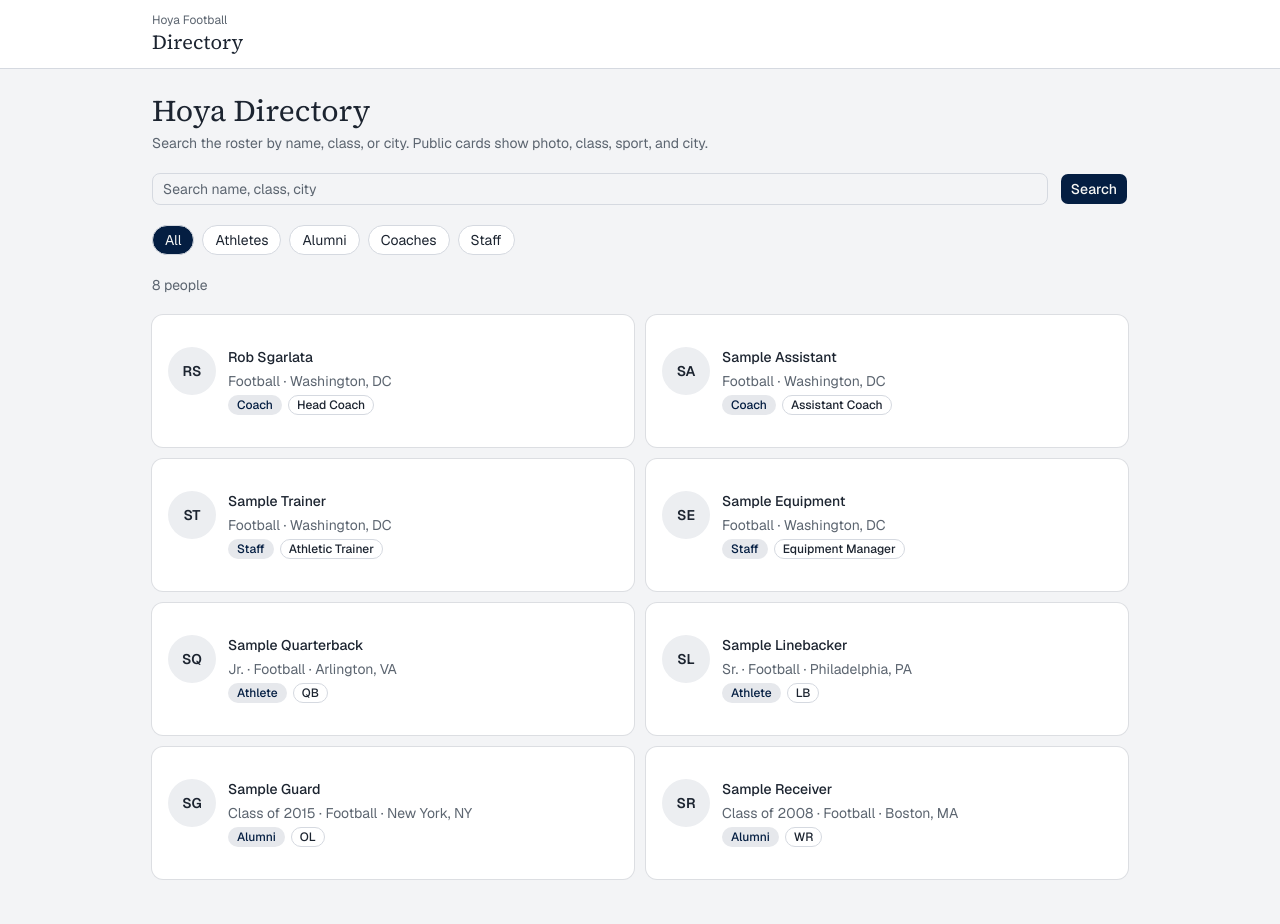
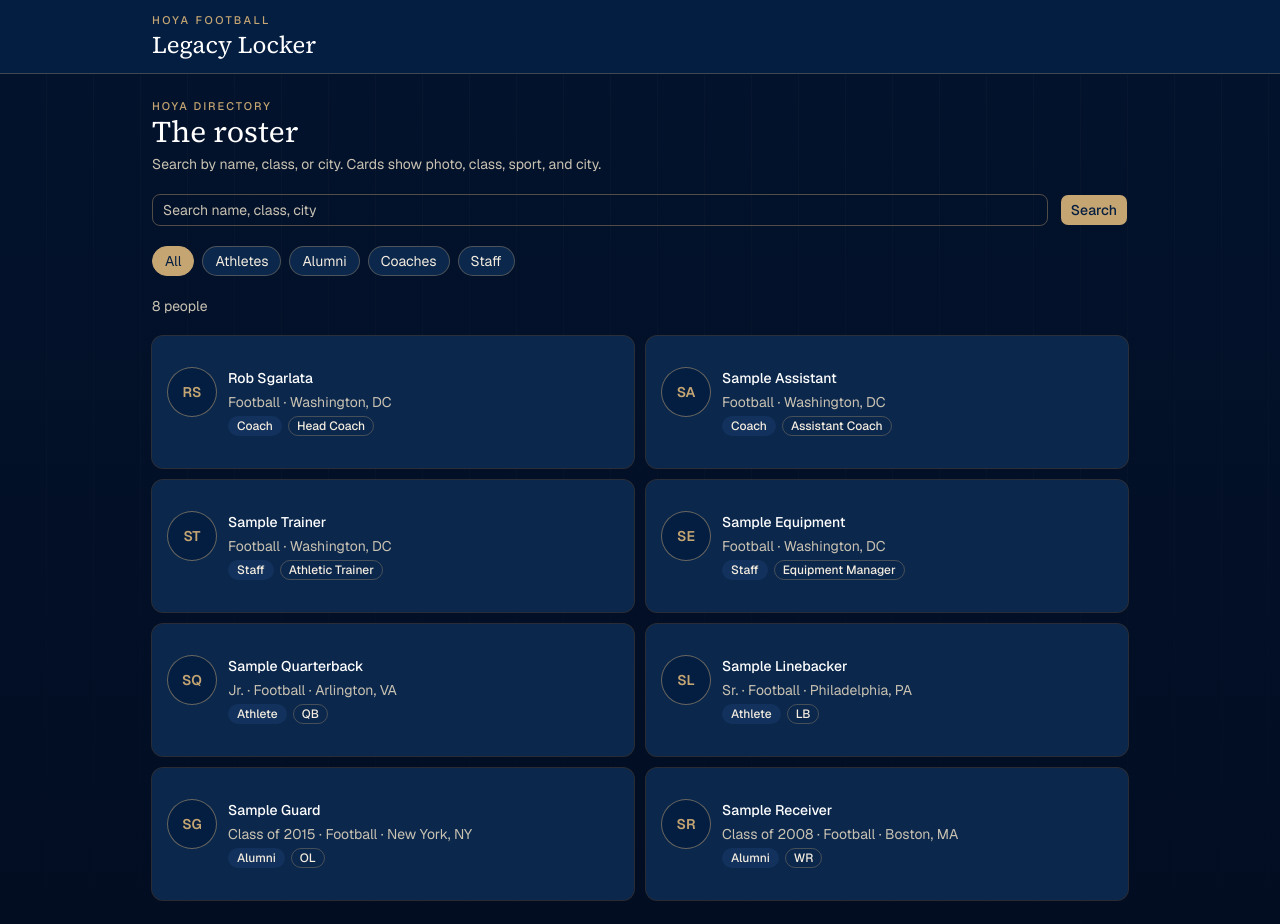
Before and after one commit to MCubed-BI/HoyaSaxa, a Next.js app: page /directory in a window 1280 px wide. Before the commit the page ends 903 px from the top, so only its background shows below. Built offline with nearby package versions, Linux system fonts and the light colour scheme; no server answers; the database is empty.

Commit message:
Apply navy and gold Legacy Locker chrome to Directory.
Scope the dark navy and gold tokens to public directory and athlete
profiles so the coach CRM stays on the light staff theme.

Co-authored-by: MCubed-BI <MCubed-BI@users.noreply.github.com>

```diff
--- a/src/app/(hoya)/athletes/[id]/not-found.tsx
+++ b/src/app/(hoya)/athletes/[id]/not-found.tsx
@@ -3,9 +3,9 @@ import Link from "next/link";
 export default function AthleteNotFound() {
   return (
     <main className="mx-auto w-full max-w-3xl px-4 py-16 text-center">
-      <h1 className="font-heading text-2xl">Profile not found</h1>
+      <h1 className="font-heading text-2xl text-white">Profile not found</h1>
       <p className="mt-2 text-sm text-muted-foreground">That directory card is not in the roster.</p>
-      <Link href="/directory" className="mt-4 inline-block text-sm hover:underline">
+      <Link href="/directory" className="mt-4 inline-block text-sm text-gold hover:underline">
         Back to directory
       </Link>
     </main>
--- a/src/app/(hoya)/athletes/[id]/page.tsx
+++ b/src/app/(hoya)/athletes/[id]/page.tsx
@@ -40,7 +40,7 @@ export default async function AthleteProfilePage({
 
   return (
     <main className="mx-auto flex w-full max-w-3xl flex-1 flex-col gap-5 px-4 py-6 sm:px-6">
-      <Link href="/directory" className="text-sm hover:underline">
+      <Link href="/directory" className="text-sm text-gold hover:underline">
         ← Directory
       </Link>
 
@@ -48,7 +48,7 @@ export default async function AthleteProfilePage({
         <CardContent className="flex gap-4 py-6">
           <HoyaAvatar person={person} size="lg" />
           <div className="min-w-0 space-y-2">
-            <h1 className="font-heading text-3xl">{displayName(toNameFields(person))}</h1>
+            <h1 className="font-heading text-3xl text-white">{displayName(toNameFields(person))}</h1>
             <p className="text-sm text-muted-foreground">
               {[kindLabel(person.kind), person.classLabel, person.sport, city].filter(Boolean).join(" · ")}
             </p>
@@ -68,7 +68,9 @@ export default async function AthleteProfilePage({
               key={item.id}
               href={athleteHref(person.id, item.id)}
               className={`rounded-full border px-3 py-1 text-sm ${
-                active ? "bg-primary text-primary-foreground" : "bg-card hover:bg-muted"
+                active
+                  ? "border-gold bg-gold text-gold-foreground"
+                  : "border-gold/35 bg-card text-foreground hover:border-gold/70"
               }`}
             >
               {item.label}
@@ -98,7 +100,7 @@ export default async function AthleteProfilePage({
             <div>
               <p className="text-xs uppercase tracking-wide text-muted-foreground">LinkedIn</p>
               {person.linkedinUrl ? (
-                <a href={person.linkedinUrl} target="_blank" rel="noreferrer" className="mt-1 block hover:underline">
+                <a href={person.linkedinUrl} target="_blank" rel="noreferrer" className="mt-1 block text-gold hover:underline">
                   {person.linkedinUrl.replace(/^https?:\/\/(www\.)?/, "")}
                 </a>
               ) : (
--- a/src/app/(hoya)/directory/page.tsx
+++ b/src/app/(hoya)/directory/page.tsx
@@ -13,8 +13,8 @@ import { DIRECTORY_PILLS } from "@/lib/locker-types";
 export const dynamic = "force-dynamic";
 
 export const metadata = {
-  title: "Hoya Directory",
-  description: "Search Georgetown football athletes, alumni, coaches, and staff.",
+  title: "Legacy Locker",
+  description: "Hoya Football directory — athletes, alumni, coaches, and staff.",
 };
 
 function firstParam(value: string | string[] | undefined) {
@@ -36,9 +36,10 @@ export default async function DirectoryPage({
   return (
     <main className="mx-auto flex w-full max-w-5xl flex-1 flex-col gap-5 px-4 py-6 sm:px-6">
       <div>
-        <h1 className="font-heading text-3xl">Hoya Directory</h1>
+        <p className="text-[11px] font-medium uppercase tracking-[0.18em] text-gold">Hoya Directory</p>
+        <h1 className="font-heading text-3xl text-white">The roster</h1>
         <p className="mt-1 text-sm text-muted-foreground">
-          Search the roster by name, class, or city. Public cards show photo, class, sport, and city.
+          Search by name, class, or city. Cards show photo, class, sport, and city.
         </p>
       </div>
 
@@ -63,7 +64,9 @@ export default async function DirectoryPage({
               role="tab"
               aria-selected={active}
               className={`rounded-full border px-3 py-1 text-sm ${
-                active ? "bg-primary text-primary-foreground" : "bg-card hover:bg-muted"
+                active
+                  ? "border-gold bg-gold text-gold-foreground"
+                  : "border-gold/35 bg-card text-foreground hover:border-gold/70"
               }`}
             >
               {pill.label}
@@ -91,11 +94,11 @@ export default async function DirectoryPage({
             return (
               <li key={person.id}>
                 <Link href={athleteHref(person.id)} className="block">
-                  <Card className="h-full hover:bg-muted/40">
+                  <Card className="h-full ring-gold/20 hover:ring-gold/45">
                     <CardContent className="flex gap-3 py-4">
                       <HoyaAvatar person={person} />
                       <div className="min-w-0 space-y-1">
-                        <p className="truncate font-medium">{displayName(toNameFields(person))}</p>
+                        <p className="truncate font-medium text-white">{displayName(toNameFields(person))}</p>
                         <p className="text-sm text-muted-foreground">
                           {[person.classLabel, person.sport, city].filter(Boolean).join(" · ") ||
                             person.sport}
@@ -117,14 +120,14 @@ export default async function DirectoryPage({
       {pageCount > 1 ? (
         <div className="flex items-center justify-between text-sm">
           {result.page > 1 ? (
-            <Link href={directoryHref({ q, role, page: result.page - 1 })} className="hover:underline">
+            <Link href={directoryHref({ q, role, page: result.page - 1 })} className="text-gold hover:underline">
               Previous
             </Link>
           ) : (
             <span className="text-muted-foreground">Previous</span>
           )}
           {result.page < pageCount ? (
-            <Link href={directoryHref({ q, role, page: result.page + 1 })} className="hover:underline">
+            <Link href={directoryHref({ q, role, page: result.page + 1 })} className="text-gold hover:underline">
               Next
             </Link>
           ) : (
--- a/src/app/(hoya)/layout.tsx
+++ b/src/app/(hoya)/layout.tsx
@@ -7,7 +7,7 @@ export default async function HoyaLayout({ children }: { children: React.ReactNo
   const signedIn = hasAlumSessionCookie((name) => jar.get(name)?.value);
 
   return (
-    <div className="flex min-h-full flex-col">
+    <div className="locker flex min-h-full flex-col">
       <HoyaDirectoryHeader signedIn={signedIn} />
       {children}
     </div>
--- a/src/app/globals.css
+++ b/src/app/globals.css
@@ -41,6 +41,8 @@
   --color-card: var(--card);
   --color-navy: var(--navy);
   --color-navy-foreground: var(--navy-foreground);
+  --color-gold: var(--gold);
+  --color-gold-foreground: var(--gold-foreground);
   --radius-sm: calc(var(--radius) * 0.6);
   --radius-md: calc(var(--radius) * 0.8);
   --radius-lg: var(--radius);
@@ -53,6 +55,8 @@
 :root {
   --navy: #041e42;
   --navy-foreground: #f4f5f7;
+  --gold: #c5a572;
+  --gold-foreground: #041e42;
   --background: #f3f4f6;
   --foreground: #1c2430;
   --card: #ffffff;
@@ -104,3 +108,35 @@
     font-family: var(--font-source-serif), ui-serif, Georgia, serif;
   }
 }
+
+/* Scoped to public Directory / athlete profiles. Coach CRM stays on the light tokens. */
+.locker {
+  --background: #020d22;
+  --foreground: #f3ecdf;
+  --card: #0b274c;
+  --card-foreground: #f3ecdf;
+  --popover: #0b274c;
+  --popover-foreground: #f3ecdf;
+  --primary: #c5a572;
+  --primary-foreground: #041e42;
+  --secondary: #12315c;
+  --secondary-foreground: #f3ecdf;
+  --muted: #12315c;
+  --muted-foreground: #c9c2b2;
+  --accent: #16325c;
+  --accent-foreground: #f3ecdf;
+  --border: rgb(197 165 114 / 0.32);
+  --input: rgb(197 165 114 / 0.4);
+  --ring: #c5a572;
+  color: var(--foreground);
+  background-color: #020d22;
+  background-image:
+    linear-gradient(180deg, rgb(4 30 66 / 0.35), rgb(2 13 34 / 0.92)),
+    repeating-linear-gradient(
+      90deg,
+      transparent,
+      transparent 46px,
+      rgb(197 165 114 / 0.045) 46px,
+      rgb(197 165 114 / 0.045) 47px
+    );
+}
--- a/src/components/hoya-avatar.tsx
+++ b/src/components/hoya-avatar.tsx
@@ -17,13 +17,13 @@ export function HoyaAvatar({
       <img
         src={person.photoUrl}
         alt=""
-        className={`${dim} shrink-0 rounded-full object-cover`}
+        className={`${dim} shrink-0 rounded-full object-cover ring-1 ring-gold/50`}
       />
     );
   }
   return (
     <div
-      className={`flex ${dim} shrink-0 items-center justify-center rounded-full bg-muted font-semibold`}
+      className={`flex ${dim} shrink-0 items-center justify-center rounded-full bg-navy font-semibold text-gold ring-1 ring-gold/50`}
       aria-hidden
     >
       {initials(toNameFields(person))}
--- a/src/components/hoya-directory-header.tsx
+++ b/src/components/hoya-directory-header.tsx
@@ -2,15 +2,15 @@ import Link from "next/link";
 
 export function HoyaDirectoryHeader({ signedIn }: { signedIn?: boolean }) {
   return (
-    <header className="border-b bg-card">
+    <header className="border-b border-gold/30 bg-navy text-navy-foreground">
       <div className="mx-auto flex w-full max-w-5xl items-center justify-between gap-3 px-4 py-3 sm:px-6">
         <div>
-          <p className="text-xs text-muted-foreground">Hoya Football</p>
-          <Link href="/directory" className="font-heading text-xl">
-            Directory
+          <p className="text-[11px] font-medium uppercase tracking-[0.22em] text-gold">Hoya Football</p>
+          <Link href="/directory" className="font-heading text-xl text-white sm:text-2xl">
+            Legacy Locker
           </Link>
         </div>
-        {signedIn ? <p className="text-xs text-muted-foreground">Alum session</p> : null}
+        {signedIn ? <p className="text-xs text-gold/80">Alum session</p> : null}
       </div>
     </header>
   );
```
Also changed, not shown: 1 other file (tests, documents, lock files or other folders).
